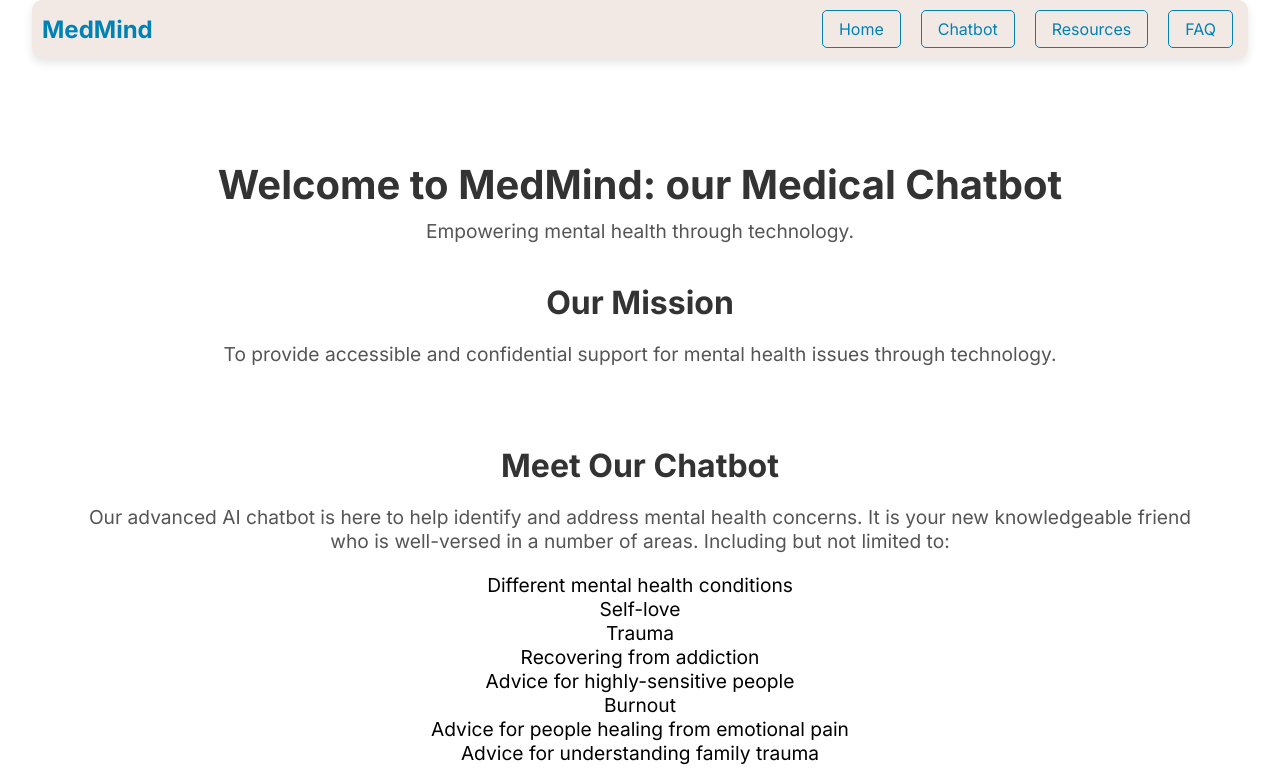
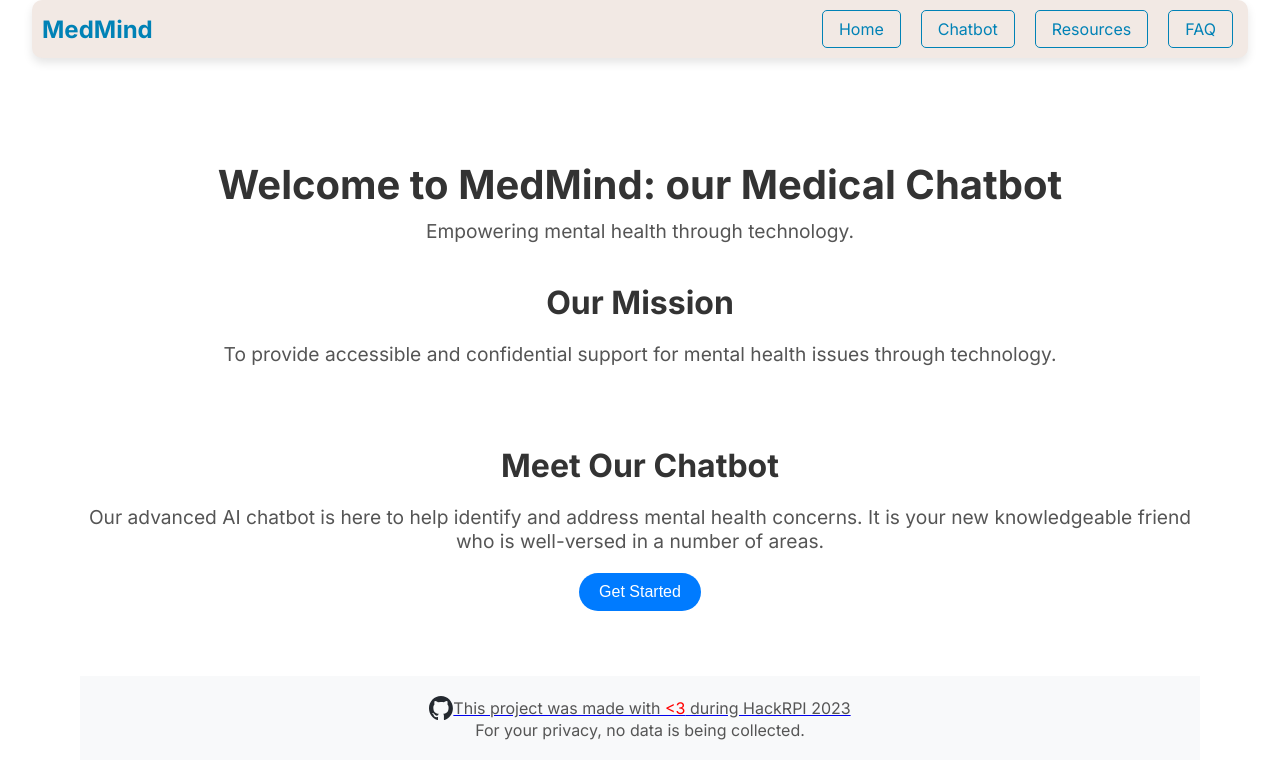
Before and after one commit to BriLo0916/HackRpiProject2023, a Next.js app in the folder frontend/: page / in a window 1280 px wide. Shown: the top 782 px of the page. Built offline with nearby package versions, Linux system fonts and the light colour scheme.

Commit message:
fixing some merge errors

```diff
--- a/frontend/src/app/page.js
+++ b/frontend/src/app/page.js
@@ -19,20 +19,7 @@ export default function Home() {
         <h2>Meet Our Chatbot</h2>
         <p>Our advanced AI chatbot is here to help identify and address mental health concerns.
           It is your new knowledgeable friend who is well-versed in a number of areas.
-          Including but not limited to:
         </p>
-        <div>
-            <ul>
-              <li>Different mental health conditions</li>
-              <li>Self-love</li>
-              <li>Trauma</li>
-              <li>Recovering from addiction</li>
-              <li>Advice for highly-sensitive people</li>
-              <li>Burnout</li>
-              <li>Advice for people healing from emotional pain</li>
-              <li>Advice for understanding family trauma</li>
-            </ul>
-          </div>
         <a href="http://localhost:8000" target="_blank"><button className={styles.button}>Get Started</button> {/* Added className */}</a>
       </section>
 
```
Also changed, not shown: frontend/src/app/components/card/card.js (+8 -1 lines).
